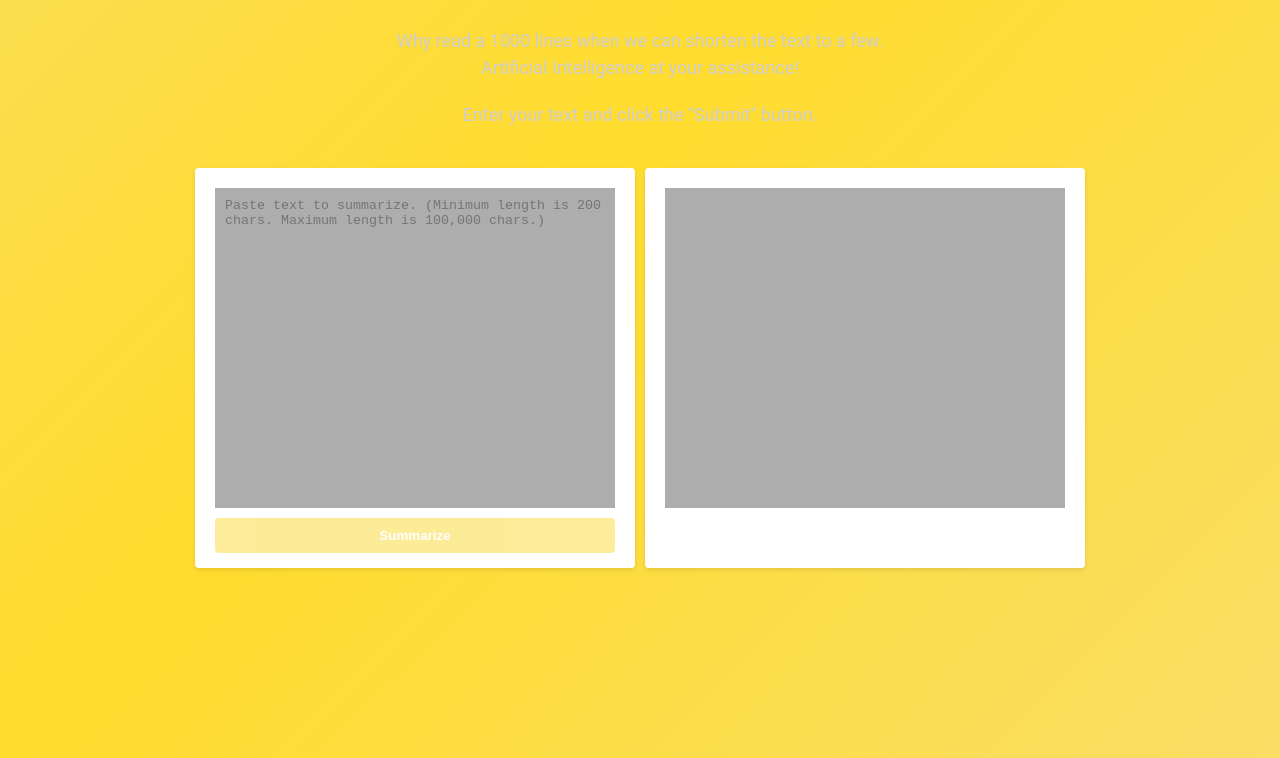
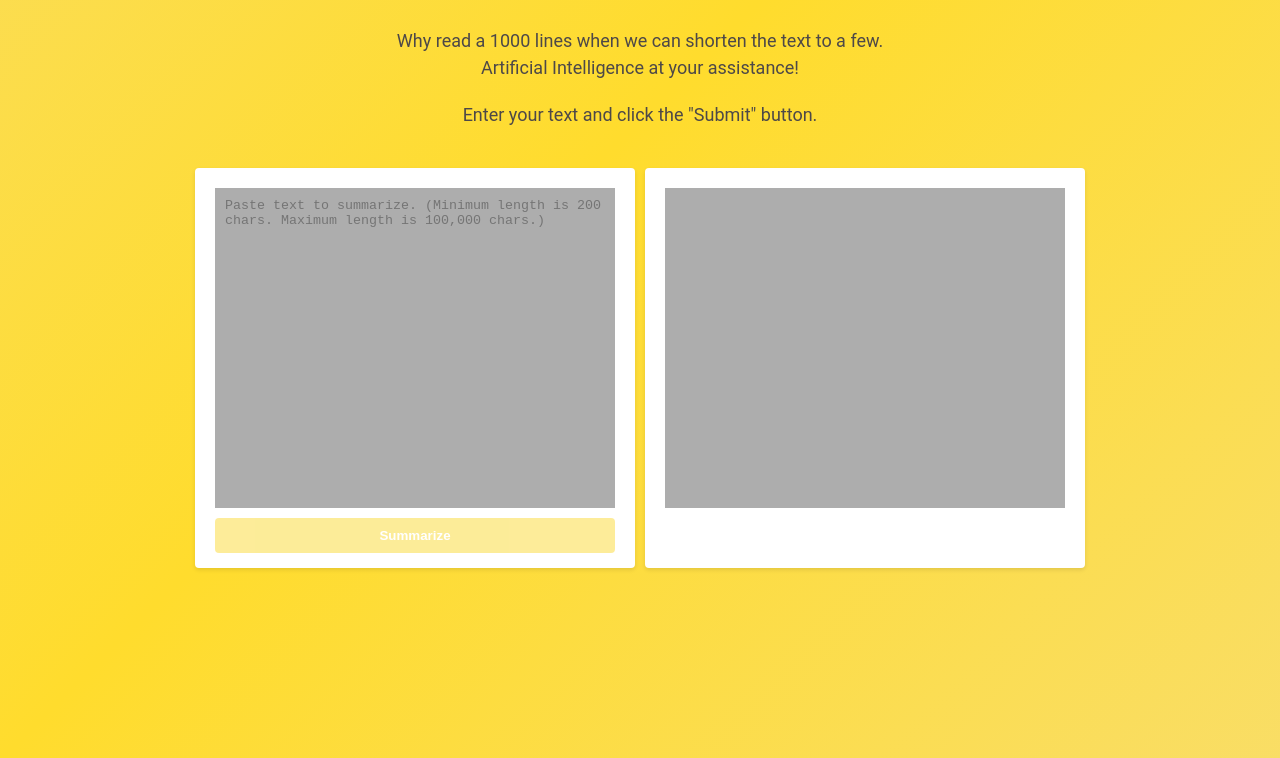
Before and after one commit to garimabhayanaa/AI-Text-Summarizer, a website: page public/index.html in a window 1280 px wide. Shown: the part 82-840 px from the top of the page. Drawn offline with Linux system fonts and the light colour scheme.

Commit message:
Update stylesheet.css

```diff
--- a/public/stylesheet.css
+++ b/public/stylesheet.css
@@ -27,7 +27,7 @@ p {
   line-height: 1.5;
   margin-bottom: 20px;
   font-size: 18px;
-  color: #d0cdcd;
+  color: #4d4848;
 }
 
 .container {
```
